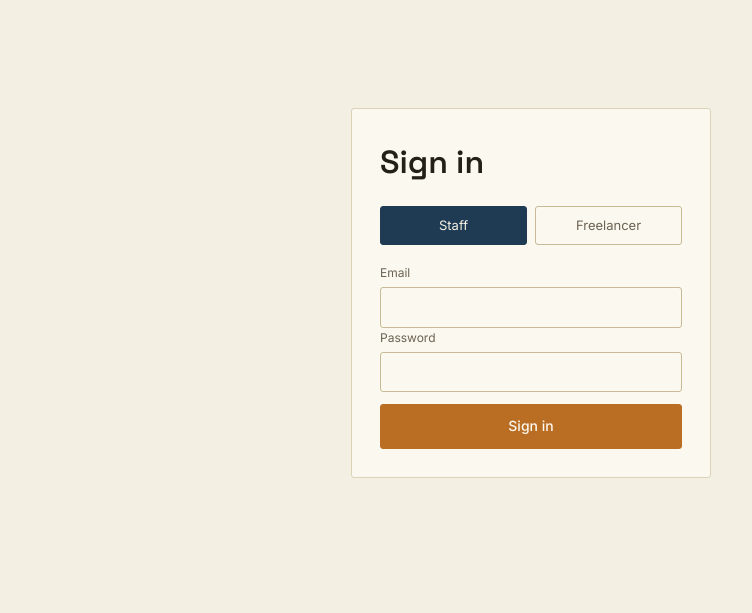
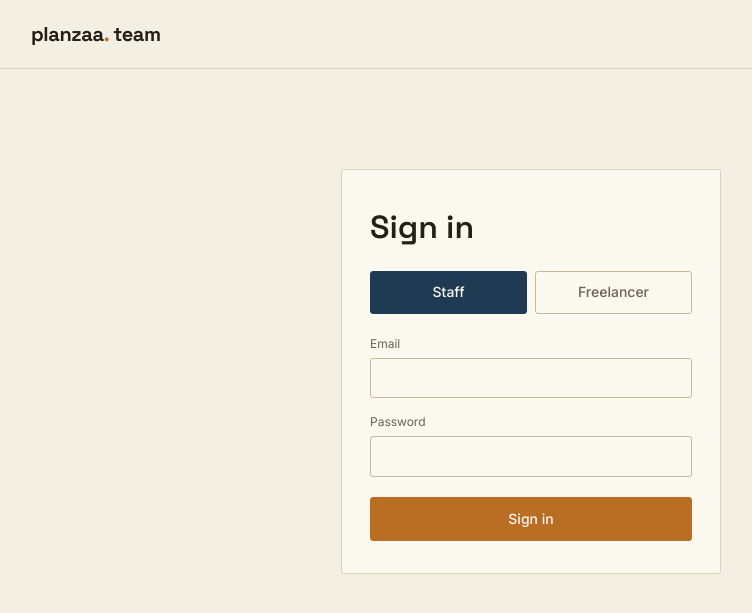
Before and after one commit to planzaadesign-sudo/design-library, a PHP site: page /login.php in a window 1280 px wide. Shown: the top 613 px of the page, without its empty margins (109-861 px from the left). Run offline with PHP 8.4, Linux system fonts and the light colour scheme.

Commit message:
fix dashboard styling
Co-Authored-By: Claude Opus 5.5 <noreply@anthropic.com>

```diff
--- a/admin/index.php
+++ b/admin/index.php
@@ -38,7 +38,7 @@ $staffList = $pdo->query("SELECT * FROM staff ORDER BY name")->fetchAll();
 <link rel="preconnect" href="https://fonts.googleapis.com">
 <link rel="preconnect" href="https://fonts.gstatic.com" crossorigin>
 <link href="https://fonts.googleapis.com/css2?family=Space+Grotesk:wght@500;600;700&family=Inter:wght@400;500;600&display=swap" rel="stylesheet">
-<link rel="stylesheet" href="../assets/style.css">
+<link rel="stylesheet" href="../assets/style.css?v=20260925">
 </head>
 <body>
 <div class="topbar"><div class="topbar-inner topnav">
--- a/assets/style.css
+++ b/assets/style.css
@@ -83,29 +83,75 @@ button.btn-block{width:100%;}
 .section-gap{margin-top:6px; margin-bottom:22px; color:var(--text-secondary); font-size:14px;}
 
 /* Dashboard shared styles (admin / in-house / freelancer) */
-.subtabs{display:flex; gap:8px; margin-bottom:18px; flex-wrap:wrap;}
-.subtab{font:inherit; font-size:13px; padding:7px 12px; border-radius:var(--radius); border:1px solid var(--border-strong); background:var(--surface); color:var(--text-secondary); text-decoration:none; display:inline-block;}
-.subtab.active{background:var(--accent-soft); color:var(--accent); border-color:var(--accent); font-weight:600;}
-.stats-row{display:flex; gap:14px; flex-wrap:wrap; margin-bottom:20px;}
-.stat-card{flex:1; min-width:130px; border:1px solid var(--border); border-radius:var(--radius); padding:12px 14px; background:var(--surface);}
-.stat-num{font-family:'Space Grotesk',sans-serif; font-weight:700; font-size:22px;}
-.stat-label{font-size:12px; color:var(--text-secondary); margin-top:2px;}
-.admin-table{width:100%; border-collapse:collapse; font-size:13px; margin-bottom:14px;}
-.admin-table th{text-align:left; padding:8px 10px; border-bottom:1px solid var(--border-strong); color:var(--text-secondary); font-weight:500; font-size:12px;}
-.admin-table td{padding:7px 10px; border-bottom:1px solid var(--border); vertical-align:middle;}
-.item-card{border:1px solid var(--border); border-radius:var(--radius); background:var(--surface); padding:14px 16px; margin-bottom:12px;}
-.item-top{display:flex; justify-content:space-between; align-items:flex-start; gap:10px; flex-wrap:wrap;}
-.item-title{font-family:'Space Grotesk',sans-serif; font-weight:600; font-size:15px;}
-.item-meta{font-size:12px; color:var(--text-secondary); margin-top:3px;}
-.item-notes{font-size:13px; color:var(--text-secondary); margin-top:8px; background:var(--surface-2); padding:8px 10px; border-radius:var(--radius);}
+.topnav{display:flex; justify-content:space-between; align-items:center; flex-wrap:wrap; gap:10px;}
+.topnav .who{font-size:13px; color:var(--text-secondary);}
+.topnav .who a{color:var(--attention); text-decoration:none; font-weight:500;}
+.topnav .who a:hover{text-decoration:underline;}
+.wrap > h1{margin-bottom:4px;}
+
+/* Tabs */
+.subtabs{display:flex; gap:6px; margin-bottom:22px; flex-wrap:wrap; padding-bottom:14px; border-bottom:1px solid var(--border);}
+.subtab{font:inherit; font-size:14px; font-weight:500; line-height:1.2; padding:9px 16px; border-radius:var(--radius); border:1px solid var(--border-strong); background:var(--surface); color:var(--text-secondary); text-decoration:none; display:inline-block; transition:border-color .15s, color .15s, background .15s;}
+.subtab:hover{border-color:var(--accent); color:var(--text);}
+.subtab.active{background:var(--accent); color:var(--surface); border-color:var(--accent); font-weight:600;}
+.subtab:focus-visible{outline:2px solid var(--cta); outline-offset:2px;}
+
+/* Stats */
+.stats-row{display:grid; grid-template-columns:repeat(4,minmax(0,1fr)); gap:14px; margin-bottom:26px;}
+.stat-card{border:1px solid var(--border); border-radius:var(--radius); padding:16px 18px; background:var(--surface); border-top:3px solid var(--accent);}
+.stat-num{font-family:'Space Grotesk',sans-serif; font-weight:700; font-size:28px; line-height:1.1; color:var(--text);}
+.stat-label{font-size:12px; color:var(--text-secondary); margin-top:6px; text-transform:uppercase; letter-spacing:.04em;}
+@media (max-width:760px){.stats-row{grid-template-columns:repeat(2,minmax(0,1fr));}}
+
+/* Tables */
+.admin-table{width:100%; border-collapse:separate; border-spacing:0; font-size:14px; margin-bottom:16px; background:var(--surface); border:1px solid var(--border); border-radius:var(--radius); overflow:hidden;}
+.admin-table th{text-align:left; padding:11px 14px; background:var(--surface-2); border-bottom:1px solid var(--border-strong); color:var(--text-secondary); font-weight:600; font-size:12px; text-transform:uppercase; letter-spacing:.04em; white-space:nowrap;}
+.admin-table td{padding:11px 14px; border-bottom:1px solid var(--border); vertical-align:middle;}
+.admin-table tbody tr:last-child td{border-bottom:none;}
+.admin-table tbody tr:hover td{background:var(--surface-2);}
+.admin-table td:first-child{font-weight:500;}
+.admin-table select{font:inherit; font-size:13px; padding:6px 8px; border:1px solid var(--border-strong); border-radius:var(--radius); background:var(--surface); color:var(--text); cursor:pointer;}
+.admin-table form{margin:0;}
+@media (max-width:760px){.admin-table{display:block; overflow-x:auto; white-space:nowrap;}}
+
+/* Cards */
+.item-card{border:1px solid var(--border); border-radius:var(--radius); background:var(--surface); padding:18px 20px; margin-bottom:14px; transition:border-color .15s;}
+.item-card:hover{border-color:var(--border-strong);}
+.item-top{display:flex; justify-content:space-between; align-items:flex-start; gap:12px; flex-wrap:wrap;}
+.item-title{font-family:'Space Grotesk',sans-serif; font-weight:600; font-size:17px; line-height:1.3;}
+.item-meta{font-size:13px; color:var(--text-secondary); margin-top:4px;}
+.item-notes{font-size:14px; color:var(--text-secondary); margin-top:12px; background:var(--surface-2); padding:10px 12px; border-radius:var(--radius); border-left:3px solid var(--border-strong);}
+.item-card form{margin-top:12px;}
+.item-card .field{margin-bottom:10px;}
+.item-card .field input:not([type=file]), .item-card .field textarea{width:100%;}
+
+/* Badges (pills) */
+.badge{white-space:nowrap; line-height:1.4; text-transform:capitalize;}
 .b-blue{background:var(--accent-soft); color:var(--accent);}
 .b-amber{background:#F1E4D2; color:var(--cta);}
 .b-rust{background:var(--attention-soft); color:var(--attention);}
 .b-green{background:var(--success-soft); color:var(--success);}
-.add-form{border:1px solid var(--border); border-radius:var(--radius); padding:16px; background:var(--surface); max-width:680px; margin-top:10px;}
-.form-grid{display:grid; grid-template-columns:repeat(auto-fill,minmax(150px,1fr)); gap:10px; margin-bottom:12px;}
+[data-mode="dark"] .b-amber{background:#3A2E17;}
+@media (prefers-color-scheme: dark){:root:not([data-mode]) .b-amber{background:#3A2E17;}}
+
+/* Buttons & form controls */
+button.btn-small, a.btn-small{font-size:13px; padding:7px 12px;}
+button.btn-primary:hover, a.btn-primary:hover{filter:brightness(1.08); border-color:var(--cta);}
+.field textarea{font:inherit; font-size:14px; padding:8px 10px; border:1px solid var(--border-strong); border-radius:var(--radius); background:var(--surface); color:var(--text); width:100%; min-height:84px; resize:vertical;}
+.field input[type=file]{font-size:13px; color:var(--text-secondary); padding:6px 0; border:none; background:none; width:auto;}
+.field input:focus, .field select:focus, .field textarea:focus, .admin-table select:focus{outline:none; border-color:var(--accent); box-shadow:0 0 0 2px var(--accent-soft);}
+.add-form{border:1px solid var(--border); border-radius:var(--radius); padding:22px; background:var(--surface); max-width:720px; margin-top:4px;}
+.form-grid{display:grid; grid-template-columns:repeat(auto-fill,minmax(180px,1fr)); gap:14px; margin-bottom:14px;}
 .form-grid .field input, .form-grid .field select, .form-grid .field textarea{width:100%;}
-.review-actions{display:flex; gap:8px; margin-top:10px; flex-wrap:wrap;}
-.topnav{display:flex; justify-content:space-between; align-items:center; flex-wrap:wrap; gap:10px;}
-.topnav .who{font-size:13px; color:var(--text-secondary);}
-.topnav .who a{color:var(--attention); text-decoration:none;}
+.review-actions{display:flex; gap:8px; margin-top:12px; flex-wrap:wrap;}
+
+/* Login */
+.login-box{max-width:380px; margin:72px auto 0; padding:32px 28px; border:1px solid var(--border); border-radius:var(--radius); background:var(--surface);}
+.login-box h1{margin-bottom:18px;}
+.login-box .field{margin-bottom:14px;}
+.login-box .field input{width:100%;}
+.login-box .error-note{margin:0 0 14px; padding:10px 12px; background:var(--attention-soft); border-radius:var(--radius);}
+.login-tabs{display:flex; gap:8px; margin-bottom:20px;}
+.login-tab{flex:1; text-align:center; padding:9px; border-radius:var(--radius); border:1px solid var(--border-strong); text-decoration:none; color:var(--text-secondary); font-size:14px; font-weight:500;}
+.login-tab:hover{border-color:var(--accent); color:var(--text);}
+.login-tab.active{background:var(--accent); color:var(--surface); border-color:var(--accent);}
--- a/design.php
+++ b/design.php
@@ -7,7 +7,7 @@
 <link rel="preconnect" href="https://fonts.googleapis.com">
 <link rel="preconnect" href="https://fonts.gstatic.com" crossorigin>
 <link href="https://fonts.googleapis.com/css2?family=Space+Grotesk:wght@500;600;700&family=Inter:wght@400;500;600&display=swap" rel="stylesheet">
-<link rel="stylesheet" href="assets/style.css">
+<link rel="stylesheet" href="assets/style.css?v=20260925">
 </head>
 <body>
 <div class="topbar"><div class="topbar-inner"><div class="wordmark">planzaa<span>.</span> design library</div></div></div>
--- a/freelancer/index.php
+++ b/freelancer/index.php
@@ -54,7 +54,7 @@ function fmt($n) { return '&#8377;' . number_format((int)$n); }
 <link rel="preconnect" href="https://fonts.googleapis.com">
 <link rel="preconnect" href="https://fonts.gstatic.com" crossorigin>
 <link href="https://fonts.googleapis.com/css2?family=Space+Grotesk:wght@500;600;700&family=Inter:wght@400;500;600&display=swap" rel="stylesheet">
-<link rel="stylesheet" href="../assets/style.css">
+<link rel="stylesheet" href="../assets/style.css?v=20260925">
 </head>
 <body>
 <div class="topbar"><div class="topbar-inner topnav">
--- a/index.php
+++ b/index.php
@@ -7,7 +7,7 @@
 <link rel="preconnect" href="https://fonts.googleapis.com">
 <link rel="preconnect" href="https://fonts.gstatic.com" crossorigin>
 <link href="https://fonts.googleapis.com/css2?family=Space+Grotesk:wght@500;600;700&family=Inter:wght@400;500;600&display=swap" rel="stylesheet">
-<link rel="stylesheet" href="assets/style.css">
+<link rel="stylesheet" href="assets/style.css?v=20260925">
 </head>
 <body>
 <div class="topbar"><div class="topbar-inner"><div class="wordmark">planzaa<span>.</span> design library</div></div></div>
--- a/inhouse/index.php
+++ b/inhouse/index.php
@@ -63,7 +63,7 @@ function fmt($n) { return '&#8377;' . number_format((int)$n); }
 <link rel="preconnect" href="https://fonts.googleapis.com">
 <link rel="preconnect" href="https://fonts.gstatic.com" crossorigin>
 <link href="https://fonts.googleapis.com/css2?family=Space+Grotesk:wght@500;600;700&family=Inter:wght@400;500;600&display=swap" rel="stylesheet">
-<link rel="stylesheet" href="../assets/style.css">
+<link rel="stylesheet" href="../assets/style.css?v=20260925">
 </head>
 <body>
 <div class="topbar"><div class="topbar-inner topnav">
--- a/login.php
+++ b/login.php
@@ -44,15 +44,12 @@ if ($_SERVER['REQUEST_METHOD'] === 'POST') {
 <link rel="preconnect" href="https://fonts.googleapis.com">
 <link rel="preconnect" href="https://fonts.gstatic.com" crossorigin>
 <link href="https://fonts.googleapis.com/css2?family=Space+Grotesk:wght@500;600;700&family=Inter:wght@400;500;600&display=swap" rel="stylesheet">
-<link rel="stylesheet" href="assets/style.css">
-<style>.login-box{max-width:360px; margin:80px auto; padding:28px; border:1px solid var(--border); border-radius:var(--radius); background:var(--surface);}
-.login-tabs{display:flex; gap:8px; margin-bottom:18px;}
-.login-tab{flex:1; text-align:center; padding:8px; border-radius:var(--radius); border:1px solid var(--border-strong); text-decoration:none; color:var(--text-secondary); font-size:13px;}
-.login-tab.active{background:var(--accent); color:var(--bg); border-color:var(--accent);}</style>
+<link rel="stylesheet" href="assets/style.css?v=20260925">
 </head>
 <body>
+<div class="topbar"><div class="topbar-inner"><div class="wordmark">planzaa<span>.</span> team</div></div></div>
 <div class="wrap"><div class="login-box">
-  <h1 style="margin-bottom:18px">Sign in</h1>
+  <h1>Sign in</h1>
   <div class="login-tabs">
     <a class="login-tab <?= $type==='staff'?'active':'' ?>" href="?type=staff">Staff</a>
     <a class="login-tab <?= $type==='freelancer'?'active':'' ?>" href="?type=freelancer">Freelancer</a>
@@ -60,9 +57,9 @@ if ($_SERVER['REQUEST_METHOD'] === 'POST') {
   <?php if ($error): ?><div class="error-note"><?= htmlspecialchars($error) ?></div><?php endif; ?>
   <form method="POST">
     <input type="hidden" name="type" value="<?= htmlspecialchars($type) ?>">
-    <div class="field"><label>Email</label><input type="email" name="email" required style="width:100%"></div>
-    <div class="field"><label>Password</label><input type="password" name="password" required style="width:100%"></div>
-    <button class="btn btn-primary btn-block" style="margin-top:12px" type="submit">Sign in</button>
+    <div class="field"><label>Email</label><input type="email" name="email" required></div>
+    <div class="field"><label>Password</label><input type="password" name="password" required></div>
+    <button class="btn btn-primary btn-block" style="margin-top:6px" type="submit">Sign in</button>
   </form>
 </div></div>
 </body>
```
